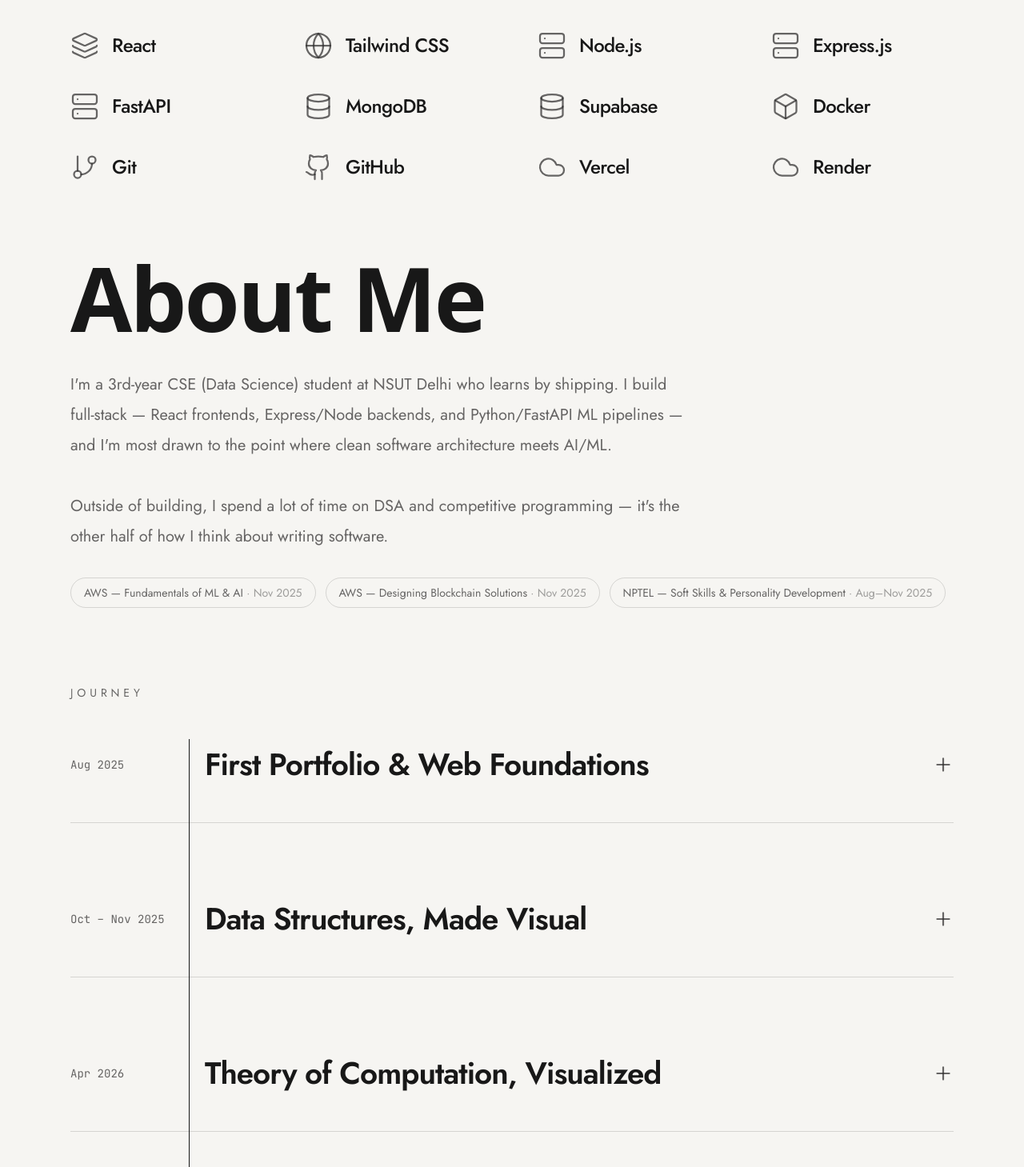
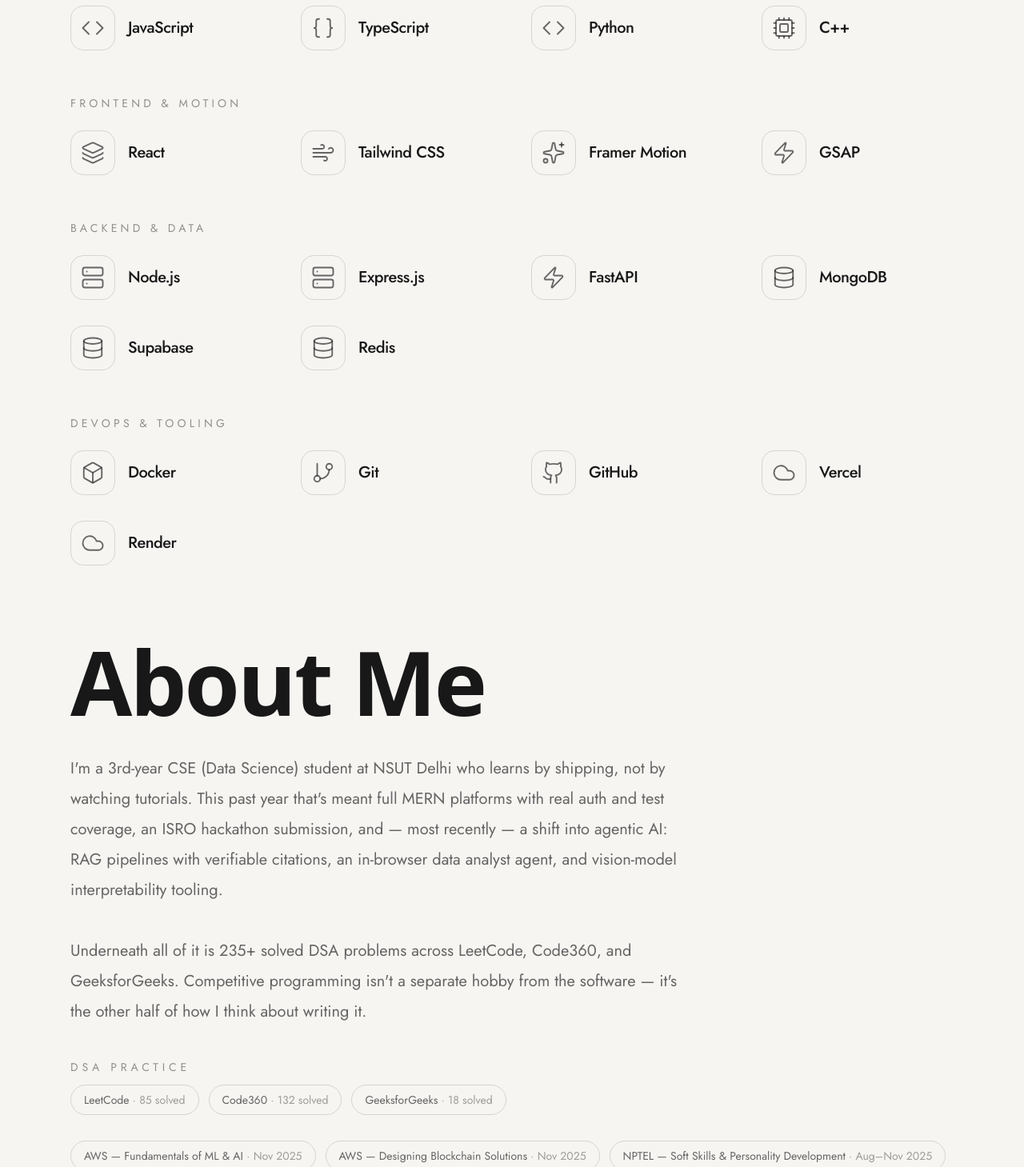
Before and after one commit to Zephyrex21/wolfpixel-portfolio, a React (Vite) app: page / in a window 1280 px wide. Shown: the part 5251-6710 px from the top of the page at 80% size. Built offline with nearby package versions, Linux system fonts and the light colour scheme; no server answers; a web font is replaced by a local one.

Commit message:
Updated about me section and tech stack section

```diff
--- a/src/components/Home/About.tsx
+++ b/src/components/Home/About.tsx
@@ -11,6 +11,12 @@
 import { useMediaQuery } from "../../utils/useMediaQuery";
 
 /* ===================== DATA ===================== */
+
+const dsaPlatforms = [
+  { name: "LeetCode", solved: 85, href: "https://leetcode.com/u/Zephyrex_21/" },
+  { name: "Code360", solved: 132, href: "https://www.naukri.com/code360/profile/Zephyrex" },
+  { name: "GeeksforGeeks", solved: 18, href: "https://www.geeksforgeeks.org/profile/shekharsagbw7" },
+];
 
 // Grounded in actual repo history from github.com/Zephyrex21
 const journeyItems: journeyItem[] = [
@@ -46,9 +52,9 @@
   },
   {
     period: "Aug 2026 — Now",
-    title: "Multimodal AI Agents",
+    title: "Agents and Full-Stack, in Parallel",
     details:
-      "Currently building a multimodal AI agent with wake-word detection, autonomous coding tools, and persistent memory — the current edge of what I'm exploring.",
+      "Currently building a multimodal AI agent with wake-word detection, autonomous coding tools, and persistent memory — alongside a full MERN platform for my own class section, with three-role auth, Docker + CI, and 40+ tests. Two different kinds of production-grade, at the same time.",
   },
 ];
 
@@ -99,15 +105,41 @@
           className="mt-6 md:mt-8 max-w-3xl text-base sm:text-xl leading-[1.9] text-muted-foreground"
         >
           I'm a 3rd-year CSE (Data Science) student at NSUT Delhi who learns
-          by shipping. I build full-stack — React frontends, Express/Node
-          backends, and Python/FastAPI ML pipelines — and I'm most drawn to
-          the point where clean software architecture meets AI/ML.
+          by shipping, not by watching tutorials. This past year that's meant
+          full MERN platforms with real auth and test coverage, an ISRO
+          hackathon submission, and — most recently — a shift into agentic
+          AI: RAG pipelines with verifiable citations, an in-browser data
+          analyst agent, and vision-model interpretability tooling.
           <br />
           <br />
-          Outside of building, I spend a lot of time on DSA and competitive
-          programming — it's the other half of how I think about writing
-          software.
+          Underneath all of it is 235+ solved DSA problems across LeetCode,
+          Code360, and GeeksforGeeks. Competitive programming isn't a
+          separate hobby from the software — it's the other half of how I
+          think about writing it.
         </motion.p>
+
+        {/* DSA PRACTICE */}
+        <motion.div variants={fadeUp} className="mt-8 md:mt-10">
+          <p className="mb-3 text-xs sm:text-sm tracking-[0.35em] uppercase text-muted-foreground/70">
+            DSA Practice
+          </p>
+          <div className="flex flex-wrap gap-3">
+            {dsaPlatforms.map((platform) => (
+              <a
+                key={platform.name}
+                href={platform.href}
+                target="_blank"
+                rel="noopener noreferrer"
+                className="px-4 py-2 rounded-full border border-border text-xs sm:text-sm text-muted-foreground hover:border-foreground/40 hover:text-foreground transition-colors"
+              >
+                {platform.name}{" "}
+                <span className="text-foreground/40">
+                  · {platform.solved} solved
+                </span>
+              </a>
+            ))}
+          </div>
+        </motion.div>
 
         {/* CERTIFICATIONS */}
         <motion.div
--- a/src/components/Home/Skills.tsx
+++ b/src/components/Home/Skills.tsx
@@ -5,72 +5,120 @@
   Braces,
   Database,
   Server,
-  Globe,
+  Wind,
   GitBranch,
   Github,
   Cloud,
   Layers,
   Box,
   Cpu,
+  Sparkles,
+  Zap,
 } from "lucide-react";
+import { EASE_PREMIUM } from "../../utils/animations";
 
 export interface TechStackItem {
   name: string;
   icon: React.ReactNode;
 }
 
-const techStack: TechStackItem[] = [
+interface TechCategory {
+  label: string;
+  items: TechStackItem[];
+}
+
+// Grouped by what they actually are, not just a flat icon soup — and
+// includes the tools that were previously missing despite being central
+// to the actual work: Framer Motion + GSAP (this entire site runs on
+// both) and Redis (from the Context Engineering Toolkit's production
+// hardening pass — rate limiting, real infra, not just CRUD).
+const techCategories: TechCategory[] = [
+  {
+    label: "Languages",
+    items: [
       { name: "JavaScript", icon: <Code /> },
       { name: "TypeScript", icon: <Braces /> },
       { name: "Python", icon: <Code /> },
       { name: "C++", icon: <Cpu /> },
-
+    ],
+  },
+  {
+    label: "Frontend & Motion",
+    items: [
       { name: "React", icon: <Layers /> },
-  { name: "Tailwind CSS", icon: <Globe /> },
+      { name: "Tailwind CSS", icon: <Wind /> },
+      { name: "Framer Motion", icon: <Sparkles /> },
+      { name: "GSAP", icon: <Zap /> },
+    ],
+  },
+  {
+    label: "Backend & Data",
+    items: [
       { name: "Node.js", icon: <Server /> },
       { name: "Express.js", icon: <Server /> },
-
-  { name: "FastAPI", icon: <Server /> },
+      { name: "FastAPI", icon: <Zap /> },
       { name: "MongoDB", icon: <Database /> },
       { name: "Supabase", icon: <Database /> },
+      { name: "Redis", icon: <Database /> },
+    ],
+  },
+  {
+    label: "DevOps & Tooling",
+    items: [
       { name: "Docker", icon: <Box /> },
-
       { name: "Git", icon: <GitBranch /> },
       { name: "GitHub", icon: <Github /> },
       { name: "Vercel", icon: <Cloud /> },
       { name: "Render", icon: <Cloud /> },
+    ],
+  },
 ];
 
 /* ------------------------------ Animations ------------------------------ */
 const sectionVariants: Variants = {
   hidden: { opacity: 0, y: 40 },
-  show: { opacity: 1, y: 0, transition: { duration: 1, ease: [0.22, 1, 0.36, 1] } },
+  show: { opacity: 1, y: 0, transition: { duration: 1, ease: EASE_PREMIUM } },
 };
 
-const techContainerVariants: Variants = {
+// Outer: cascades each category block in turn.
+const categoryListVariants: Variants = {
   hidden: {},
   show: {
     transition: {
-      staggerChildren: 0.06,
-      delayChildren: 0.08,
+      staggerChildren: 0.18,
+      delayChildren: 0.1,
+    },
+  },
+};
+
+const categoryBlockVariants: Variants = {
+  hidden: { opacity: 0, y: 24 },
+  show: {
+    opacity: 1,
+    y: 0,
+    transition: { duration: 0.7, ease: EASE_PREMIUM },
+  },
+};
+
+// Inner: staggers the individual chips within a category, once that
+// category's block has started revealing.
+const itemContainerVariants: Variants = {
+  hidden: {},
+  show: {
+    transition: {
+      staggerChildren: 0.05,
+      delayChildren: 0.1,
     },
   },
 };
 
 const techItemVariants: Variants = {
-  hidden: {
-    opacity: 0,
-    y: 14,
-    scale: 0.96,
-  },
+  hidden: { opacity: 0, y: 14, scale: 0.96 },
   show: {
     opacity: 1,
     y: 0,
     scale: 1,
-    transition: {
-      duration: 0.9,
-      ease: [0.16, 1, 0.3, 1], // editorial / premium easing
-    },
+    transition: { duration: 0.7, ease: [0.16, 1, 0.3, 1] },
   },
 };
 
@@ -80,17 +128,23 @@
 const INFLUENCE_RADIUS = 140;
 const MAX_SCALE = 1.32;
 
+// Radius of the soft cursor-tracking spotlight behind the whole grid —
+// reuses the exact same rAF loop and mouse-position ref as the dock
+// effect above, so it's effectively free: no second animation system,
+// no extra event listeners, just one more style write per frame.
+const SPOTLIGHT_SIZE = 480;
+
 /* ------------------------------ Skills Component ------------------------------ */
 const Skills: React.FC = () => {
   // Helper: calculate responsive icon size
   const getIconSize = () => {
     if (typeof window !== "undefined") {
       const width = window.innerWidth;
-      if (width < 640) return 24; // mobile
-      if (width < 1024) return 30; // tablet
-      return 36; // desktop
+      if (width < 640) return 22; // mobile
+      if (width < 1024) return 26; // tablet
+      return 30; // desktop
     }
-    return 36;
+    return 30;
   };
 
   const [iconSize, setIconSize] = useState(getIconSize());
@@ -102,6 +156,7 @@
   }, []);
 
   const gridRef = useRef<HTMLDivElement>(null);
+  const spotlightRef = useRef<HTMLDivElement>(null);
   const itemRefs = useRef<(HTMLDivElement | null)[]>([]);
   const rafId = useRef<number | null>(null);
   const mousePos = useRef({ x: -9999, y: -9999 });
@@ -111,7 +166,7 @@
   // Measures the grid and every item's position exactly once, when the
   // cursor enters — the grid's layout doesn't change mid-hover, so
   // there's no need to re-read it on every mousemove or every frame of
-  // the dock animation (previously ~16 getBoundingClientRect calls per
+  // the dock animation (previously ~19 getBoundingClientRect calls per
   // frame, 60 times a second, while hovering).
   const measurePositions = () => {
     const grid = gridRef.current;
@@ -143,6 +198,11 @@
       el.style.transform = `scale(${scale})`;
     });
 
+    if (spotlightRef.current) {
+      spotlightRef.current.style.setProperty("--spot-x", `${mousePos.current.x}px`);
+      spotlightRef.current.style.setProperty("--spot-y", `${mousePos.current.y}px`);
+    }
+
     rafId.current = requestAnimationFrame(runDockLoop);
   };
 
@@ -150,6 +210,7 @@
     measurePositions();
     if (rafId.current) cancelAnimationFrame(rafId.current);
     rafId.current = requestAnimationFrame(runDockLoop);
+    if (spotlightRef.current) spotlightRef.current.style.opacity = "1";
   };
 
   const handleMouseMove = (e: React.MouseEvent<HTMLDivElement>) => {
@@ -165,6 +226,7 @@
     itemRefs.current.forEach((el) => {
       if (el) el.style.transform = "scale(1)";
     });
+    if (spotlightRef.current) spotlightRef.current.style.opacity = "0";
   };
 
   useEffect(() => {
@@ -172,6 +234,11 @@
       if (rafId.current) cancelAnimationFrame(rafId.current);
     };
   }, []);
+
+  // Flat running index across nested category/item maps, so each icon
+  // still gets a stable slot in the single shared itemRefs array the
+  // dock effect and spotlight both rely on.
+  let flatIdx = 0;
 
   return (
     <section id="skills" className="pb-6 pt-24 lg:pt-26 scroll-mt-14">
@@ -202,24 +269,46 @@
           </motion.p>
         </motion.div>
 
-        {/* Tech Grid */}
+        {/* Tech Categories */}
         <motion.div
           ref={gridRef}
           onMouseEnter={handleMouseEnter}
           onMouseMove={handleMouseMove}
           onMouseLeave={handleMouseLeave}
-          className="mt-15 grid grid-cols-2 md:grid-cols-3 lg:grid-cols-4 gap-y-10 gap-x-16"
-          variants={techContainerVariants}
+          className="relative mt-15 space-y-14"
+          variants={categoryListVariants}
           initial="hidden"
           whileInView="show"
-          viewport={{ once: true, amount: 0.3 }}
+          viewport={{ once: true, amount: 0.15 }}
         >
-          {techStack.map((tech, idx) => (
+          {/* Cursor-tracking ambient spotlight — same rAF loop and mouse
+              position as the dock-magnify effect below, so this is one
+              extra style write per frame, not a second animation system. */}
+          <div
+            ref={spotlightRef}
+            aria-hidden
+            className="pointer-events-none absolute inset-0 opacity-0 transition-opacity duration-500"
+            style={{
+              background: `radial-gradient(${SPOTLIGHT_SIZE}px circle at var(--spot-x, 50%) var(--spot-y, 50%), color-mix(in srgb, var(--color-foreground) 6%, transparent), transparent 70%)`,
+            }}
+          />
+
+          {techCategories.map((category) => (
+            <motion.div key={category.label} variants={categoryBlockVariants}>
+              <p className="mb-6 text-xs sm:text-sm tracking-[0.3em] uppercase text-muted-foreground/70">
+                {category.label}
+              </p>
+
+              <motion.div
+                className="grid grid-cols-2 sm:grid-cols-3 lg:grid-cols-4 gap-y-8 gap-x-12"
+                variants={itemContainerVariants}
+              >
+                {category.items.map((tech) => {
+                  const idx = flatIdx++;
+                  return (
                     <motion.div
                       key={tech.name}
-              className={`cursor-default ${
-                idx % 2 === 0 ? "translate-y-0" : "translate-y-2 md:translate-y-0"
-              }`}
+                      className="cursor-default"
                       variants={techItemVariants}
                     >
                       {/* Separate node for the proximity scale so it never
@@ -228,11 +317,14 @@
                         ref={(el) => {
                           itemRefs.current[idx] = el;
                         }}
-                className="group flex items-center gap-2 md:gap-4"
+                        className="group flex items-center gap-3 md:gap-4"
                         style={{
                           transition: "transform 0.15s ease-out",
                           transformOrigin: "center",
                         }}
+                      >
+                        <span
+                          className="flex items-center justify-center rounded-2xl border border-border p-2.5 md:p-3 transition-colors duration-300 group-hover:border-foreground/50 group-hover:bg-foreground/[0.04]"
                         >
                           <span className="text-muted-foreground group-hover:text-foreground transition-colors duration-300">
                             {React.cloneElement(tech.icon as React.ReactElement, {
@@ -240,10 +332,15 @@
                               strokeWidth: 1.5,
                             })}
                           </span>
-                <span className="text-[clamp(1rem,3vw,1.5rem)] font-medium tracking-tight">
+                        </span>
+                        <span className="text-[clamp(0.95rem,2.6vw,1.25rem)] font-medium tracking-tight">
                           {tech.name}
                         </span>
                       </div>
+                    </motion.div>
+                  );
+                })}
+              </motion.div>
             </motion.div>
           ))}
         </motion.div>
```
Lines whose indentation alone changed are shown as unchanged.
